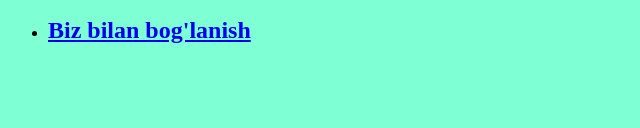
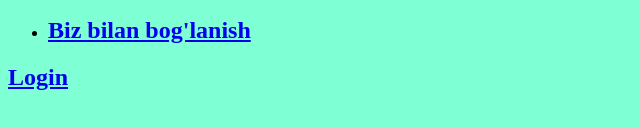
Before and after one commit to khojimurodnadjimov/first-web, a plain HTML site: page biz bilan boig'lanish.html in a window 1280 px wide. Shown: the part 236-364 px from the top of the page, without its empty margins (0-640 px from the left). Drawn offline with Linux system fonts and the light colour scheme.

Commit message:
yana bir ozgarish

```diff
--- a/biz bilan boig'lanish.html
+++ b/biz bilan boig'lanish.html
@@ -46,6 +46,13 @@
                     </li>
 
                 </ul>
+
+                <a href="login.html">
+                    <h2>
+                      Login
+                    </h2>
+                </a>
+
             </nav>
 
 
```
Also changed, not shown: biz haqimizda.html (+5 -0 lines), bosh sahifa.html (+6 -0 lines), choyxona tanlash.html (+6 -0 lines).
